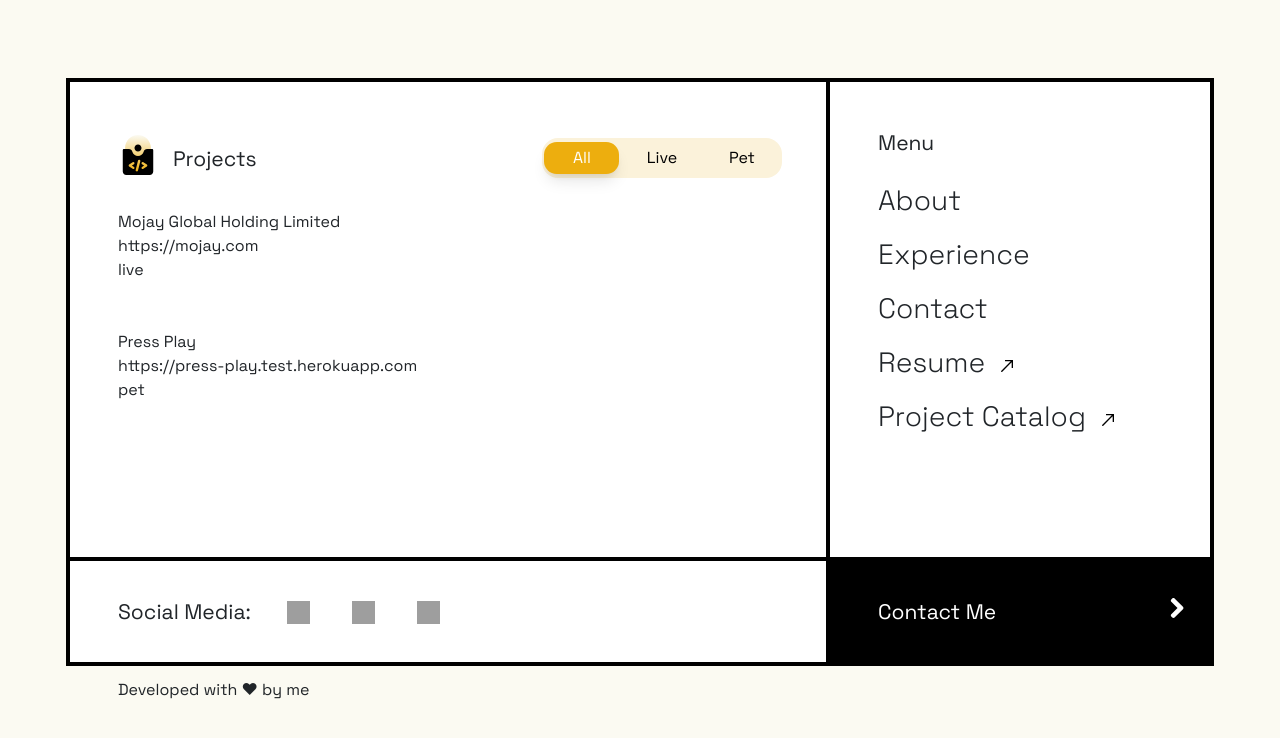
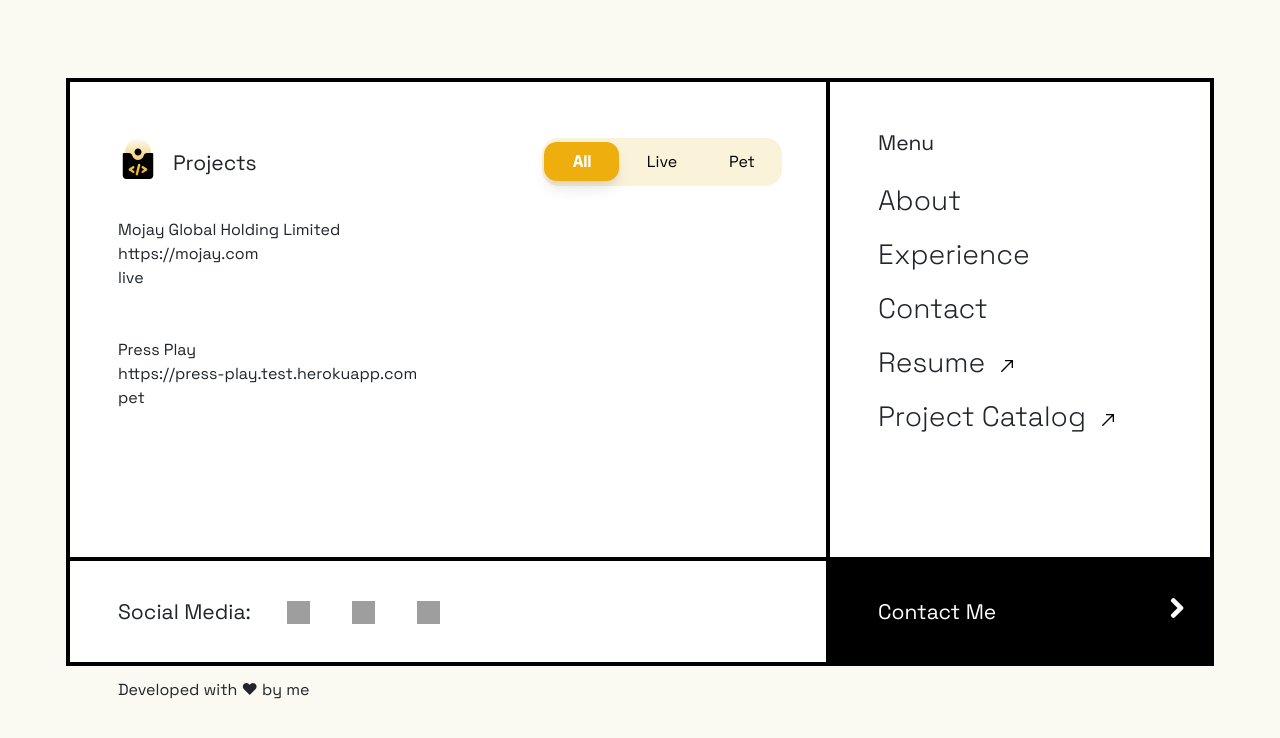
Before and after one commit to Davien21/simple-resume, a Next.js app: page /work in a window 1280 px wide. Shown: the top 738 px of the page. Built offline with nearby package versions, Linux system fonts and the light colour scheme; grey boxes are pictures that could not be loaded.

Commit message:
update size of segmented controls

```diff
--- a/components/segmentedControl/segmentedControl.module.css
+++ b/components/segmentedControl/segmentedControl.module.css
@@ -4,7 +4,7 @@
   display: inline-flex;
   /* border: 3px solid #000; */
   border-radius: 1rem;
-  padding: 0.5rem 0rem;
+  padding: 0.75rem 0rem;
   position: relative;
 }
 
@@ -44,7 +44,7 @@
 }
 
 .container li:not(.active):hover {
-  font-weight: 600;
+  font-weight: 550;
   /* border-radius: 50%; */
   /* background-color: #a2bbff; */
   /* padding: 2rem 2rem; */
@@ -52,7 +52,7 @@
 
 .container .active {
   color: #fff;
-  /* font-weight: 600; */
+  font-weight: 600;
 
   /* background-color: #ffffff !important; */
 }
```
Also changed, not shown: public/imgs/svgs/github.svg, public/imgs/svgs/linkedin.svg.
